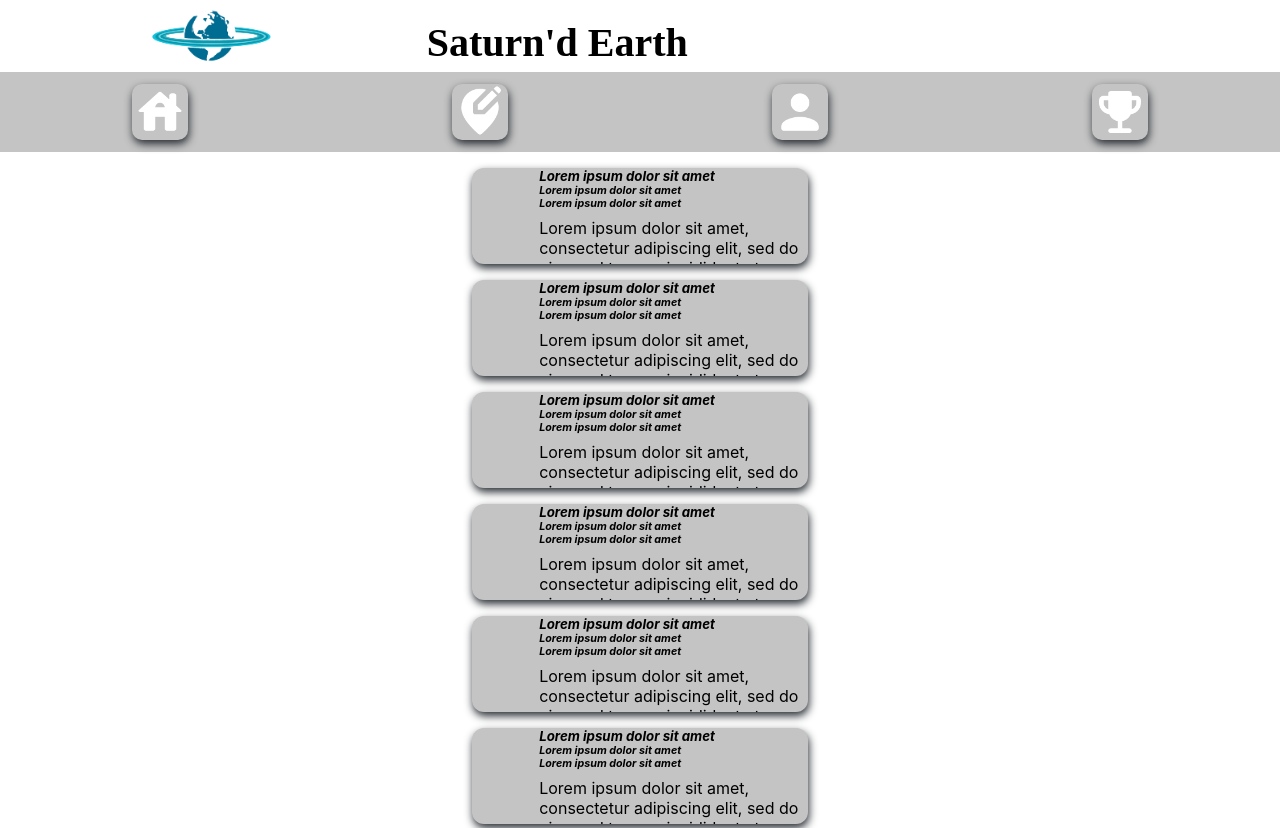
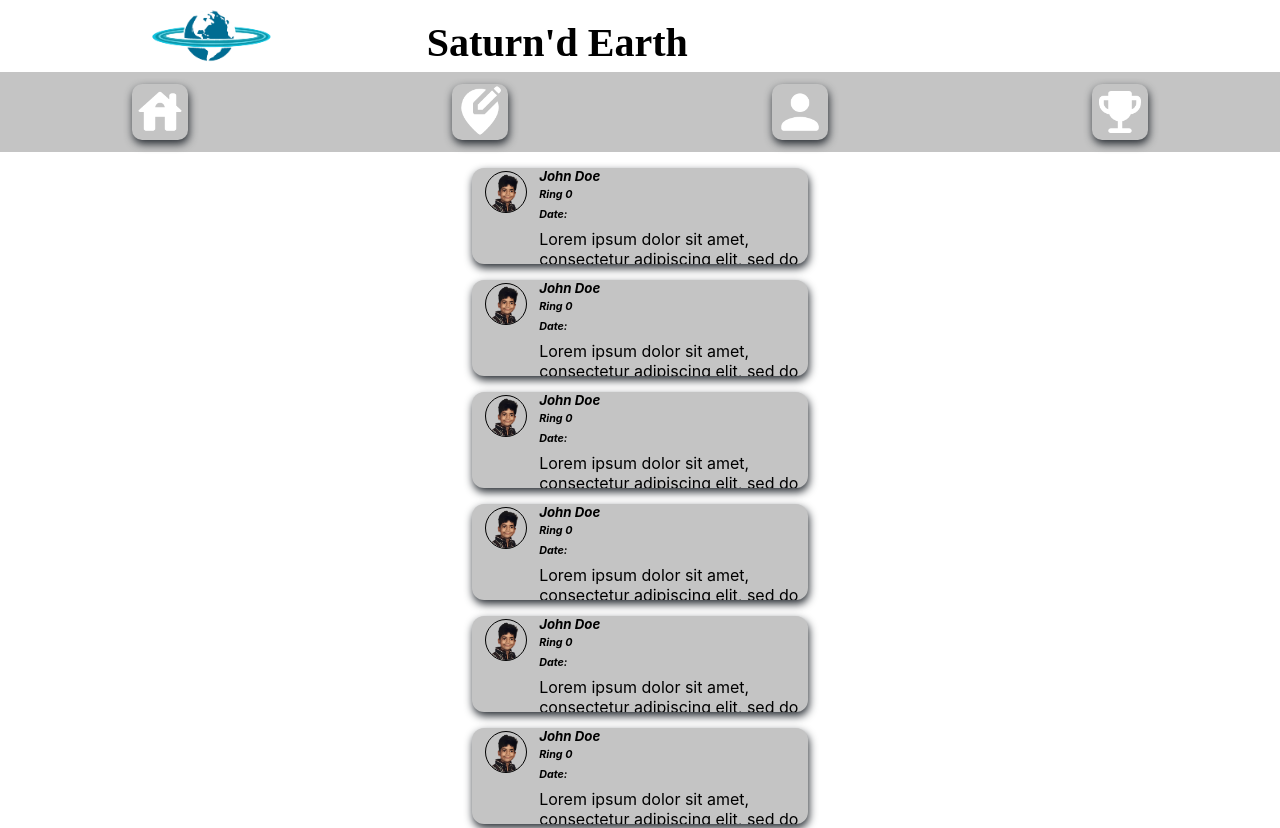
Before and after one commit to Saturnd-Earth/se-fe, a React (Create React App) app: page / in a window 1280 px wide. Shown: the top 828 px of the page. Built offline with nearby package versions, Linux system fonts and the light colour scheme; a web font is replaced by a local one.

Commit message:
make headers dynamic

```diff
--- a/src/Post/Post.js
+++ b/src/Post/Post.js
@@ -1,13 +1,14 @@
 import React, { Component }  from 'react';
 import './Post.scss';
+import dummyIcon from '../images/dummyIcon.png'
 
 export default class Post extends Component {
     constructor() {
         super();
         this.state = {
             userInfo: {
-                userIcon: '',
-                name: ''
+                userIcon: dummyIcon,
+                name: 'John Doe'
             },
             postInfo: {
                 ring: 0,
@@ -25,14 +26,16 @@ export default class Post extends Component {
         return (
             <section className='post'>
                 <section className='post-left'>
-                    <div className='post-left-top'></div>
+                    <div className='post-left-top'>
+                        <img src={this.state.userInfo.userIcon} alt={'User Icon'} id='user-icon'/>
+                    </div>
                     <div className='post-left-bottom'></div>
                 </section>
                 <section className='post-right'>
                     <div className='post-right-top'>
-                            <em><strong><h5 className='post-right-top-h' id='prt1'>Lorem ipsum dolor sit amet</h5></strong></em>
-                            <em><h6 className='post-right-top-h' id='prt2'>Lorem ipsum dolor sit amet</h6></em>
-                            <em><h6 className='post-right-top-h' id='prt3'>Lorem ipsum dolor sit amet</h6></em>
+                            <em><strong><h5 className='post-right-top-h' id='name-header'>{this.state.userInfo.name}</h5></strong></em><br/>
+                            <em><h6 className='post-right-top-h' id='prt2'>Ring {this.state.postInfo.ring}</h6></em><br/>
+                            <em><h6 className='post-right-top-h' id='prt3'>Date: </h6></em>
                     </div>
                     <div className='post-right-bottom'>
                         <p className='post-right-bottom-p'>Lorem ipsum dolor sit amet, consectetur adipiscing elit, sed do eiusmod tempor incididunt ut labore et dolore magna aliqua.
--- a/src/Post/Post.scss
+++ b/src/Post/Post.scss
@@ -19,10 +19,22 @@
         margin: 0;
         padding: 0;
     }
+    //
     .post-left {
         display: grid;
         grid-template-rows: .5fr .5fr;
+        .post-left-top {
+            display: flex;
+            justify-content: center;
+            #user-icon {
+                border: 1px solid black;
+                border-radius: 100%;
+                width: 40px;
+                align-self: center;
+            }
+        }
     }
+    //
     .post-right {
         //
         display: grid;
```
Also changed, not shown: 1 other file (tests, documents, lock files or other folders).
